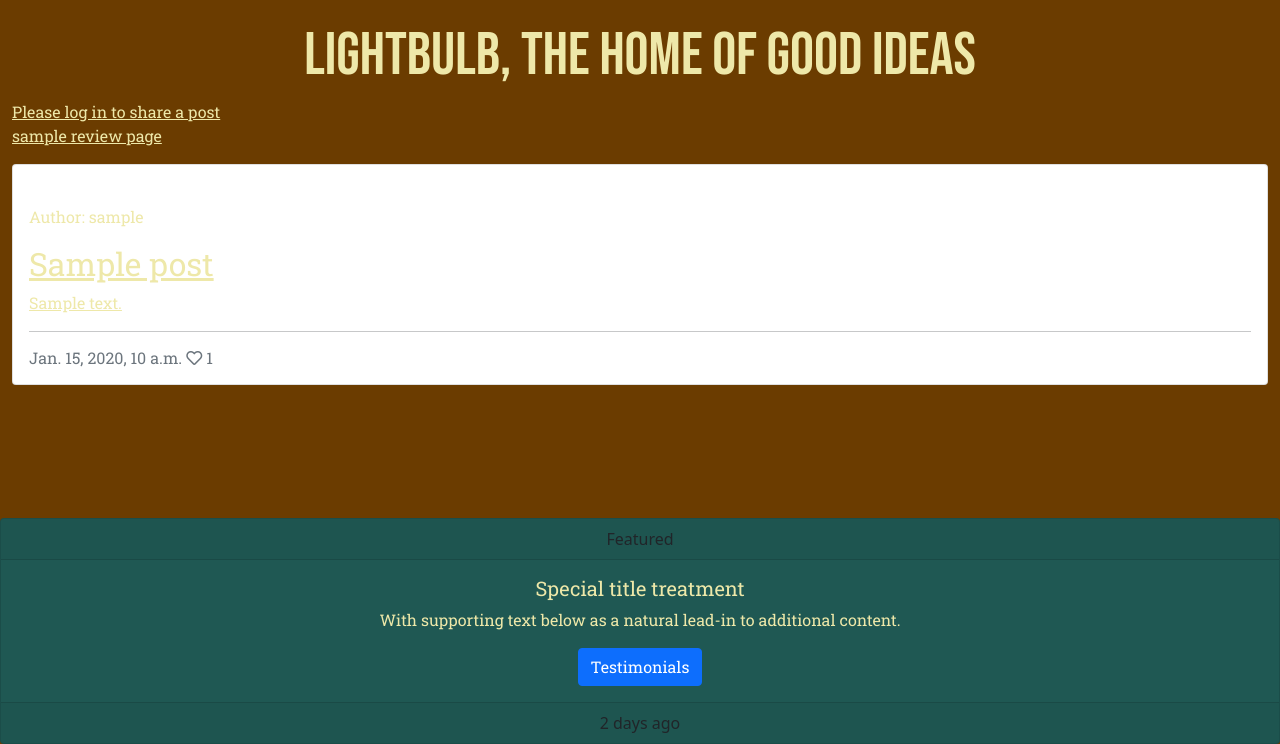
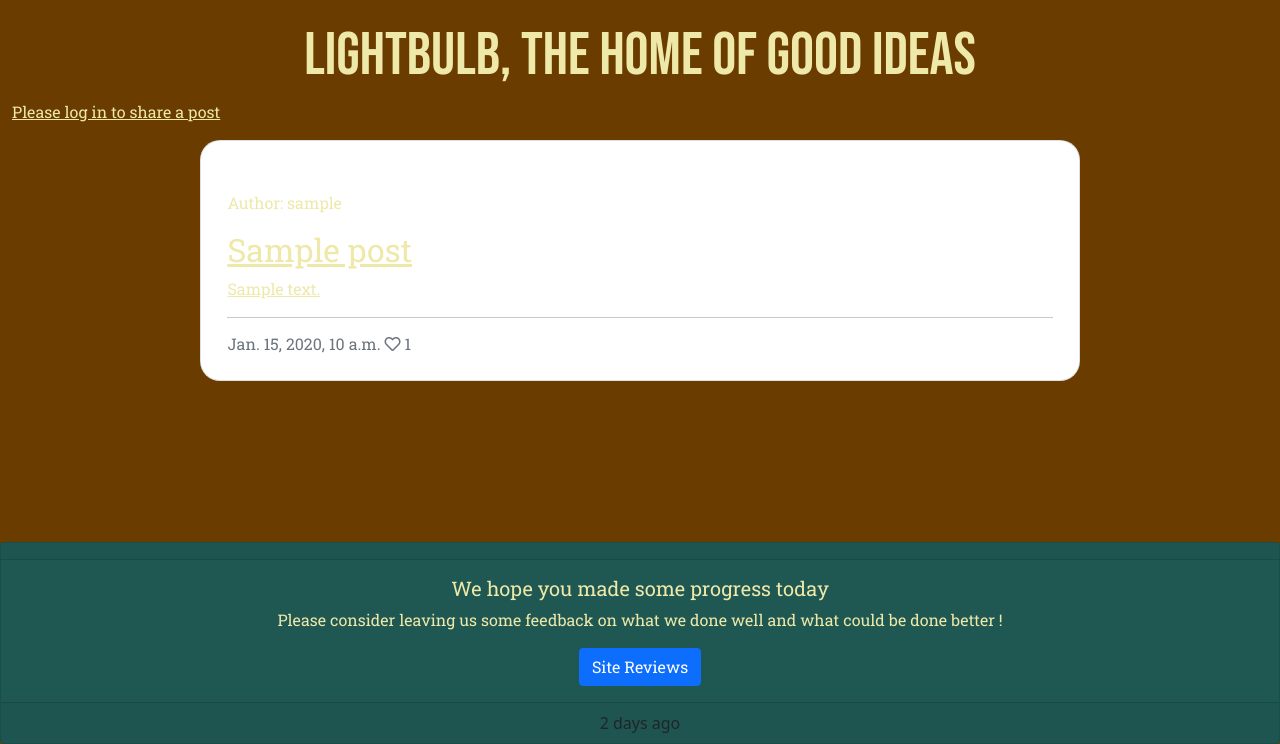
Before and after one commit to john33mcd/lightbulb, a Django app: page / in a window 1280 px wide. Shown: the part 56-800 px from the top of the page. Run offline with Django 3.2, Linux system fonts and the light colour scheme; tables that the repository leaves empty hold one stand-in row (values such as "Sample post").

Commit message:
style update

```diff
--- a/static/style.css
+++ b/static/style.css
@@ -83,3 +83,11 @@ a:hover {
     width: 50%;
     padding: 10px;
 }
+
+.centerPost {
+    margin: auto;
+    width: 70%;
+    padding: 10px;
+    border-radius: 20px;
+    margin-bottom: 15px;
+}
--- a/templates/account/login.html
+++ b/templates/account/login.html
@@ -25,7 +25,7 @@
         {% if redirect_field_value %}
         <input type="hidden" name="{{ redirect_field_name }}" value="{{ redirect_field_value }}" />
         {% endif %}
-        <button class="btn btn-signup right" type="submit">{% trans "Sign In" %}</button>
+        <button class="btn btn-primary right" type="submit">{% trans "Sign In" %}</button>
       </form>
     </div>
   </div>
--- a/templates/base.html
+++ b/templates/base.html
@@ -81,20 +81,17 @@
 
   <main class="flex-shrink-0 main-bg">
     {% block content %}
-    <!-- Content Goes here -->
     {% endblock content %}
   </main>
 
-  <!-- Footer -->
   <footer>
     <div class="card text-center background">
       <div class="card-header">
-        Featured
       </div>
       <div class="card-body">
-        <h5 class="card-title">Special title treatment</h5>
-        <p class="card-text">With supporting text below as a natural lead-in to additional content.</p>
-        <a href="#" class="btn btn-primary">Testimonials</a>
+        <h5 class="card-title"> We hope you made some progress today</h5>
+        <p class="card-text">Please consider leaving us some feedback on what we done well and what could be done better !</p>
+        <a href="{% url 'review_page' %}" class="btn btn-primary">Site Reviews</a>
       </div>
       <div class="card-footer text-body-secondary">
         2 days ago
--- a/templates/index.html
+++ b/templates/index.html
@@ -5,25 +5,22 @@
 <div class="container-fluid">
     <div class="row">
         {% if user.is_authenticated %}
-        <a href= "{% url 'post_create' %}"> New Post </a>
+        <a href="{% url 'post_create' %}"> New Post </a>
         {% else %}
-        <a href = "{% url 'account_login' %}"> Please log in to share a post </a>
+        <a href="{% url 'account_login' %}"> Please log in to share a post </a>
         {% endif %}
-
-        <a href = "{% url 'review_page' %}"> sample review page </a>
-
         <div class="col-12 mt-3 left">
             <div class="row">
                 {% for post in post_list %}
                 <div class="col-md-12">
-                    <div class="card mb-6">
+                    <div class="card mb-6 centerPost">
                         <div class="card-body">
                             <div class="image-container">
                                 {% if "placeholder" in post.featured_image.url %}
                                 <img class="card-img-top"
                                     src="https://images.pexels.com/photos/1495580/pexels-photo-1495580.jpeg">
                                 {% else %}
-                                <img  src=" {{ post.featured_image.url }}">
+                                <img src=" {{ post.featured_image.url }}">
                                 {% endif %}
                                 <div class="image-flash">
                                     <p class="author">Author: {{ post.author }}</p>
@@ -38,8 +35,8 @@
                             <hr />
                             <p class="card-text text-muted h6">{{ post.created_on}} <i class="far fa-heart"></i>
                                 {{ post.number_of_likes }}</p>
-                            </div>
-                            </div>
+                        </div>
+                    </div>
                 </div>
                 {% if forloop.counter|divisibleby:3 %}
             </div>
--- a/templates/post_form.html
+++ b/templates/post_form.html
@@ -9,7 +9,7 @@
 
     {{ form|crispy }}
 
-    <input type="submit" value="Submit">
+    <input class="btn-primary" type="submit" value="Submit">
 </form>
 </div>
 
```
Also changed, not shown: templates/post_detail.html (+5 -5 lines).
